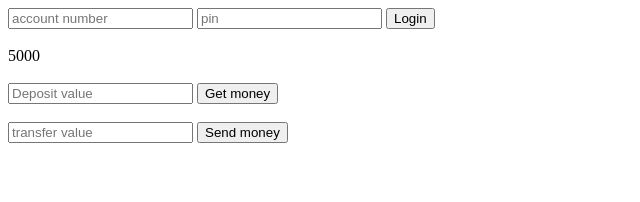
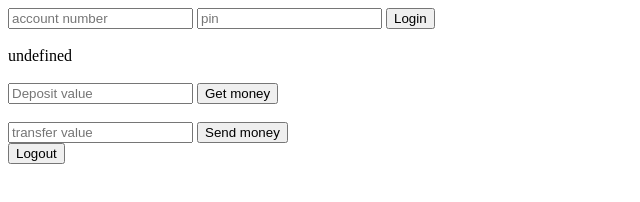
Before and after one commit to durimkepuska/todo-age3, a plain HTML site: page Sessions/JS classes/index.html in a window 1280 px wide. Both pictures are taken after a click on the button "Login". Shown: the whole page, without its empty margins (0-640 px from the left). Drawn offline with Linux system fonts and the light colour scheme.

Commit message:
logout implemented

```diff
--- a/Sessions/JS classes/bank.js
+++ b/Sessions/JS classes/bank.js
@@ -13,6 +13,10 @@ class Bank {
         } else {
             console.error("Login failed")
         }
+    }
+
+    logout() {
+        this.#loggedIn = false;
     }
 
     deposit(value) {
@@ -49,6 +53,13 @@ class Bank {
     }
 
     showBilance() {
-        return this.#bilance
+        if (this.#loggedIn) {
+            return this.#bilance
+        } else {
+            alert("fjalekalimi eshte gabim")
+            console.error("Login failed")
+            return undefined;
+        }
+
     }
 }
--- a/Sessions/JS classes/functions.js
+++ b/Sessions/JS classes/functions.js
@@ -17,8 +17,13 @@ function updateBilance() {
     document.getElementById("bilance").innerText = bank.showBilance()
 }
 
-function sendMoney(){
+function sendMoney() {
     const value = document.getElementById("transfer-value").value;
     bank.credit(+value);
     updateBilance()
 }
+
+function logout(){
+    bank.logout();
+    document.getElementById("bilance").innerText = ''
+}
--- a/Sessions/JS classes/index.html
+++ b/Sessions/JS classes/index.html
@@ -25,6 +25,8 @@
         <button onclick="sendMoney()">Send money</button>
     </div>
 </div>
+
+<div><button onclick="logout()">Logout</button></div>
 </body>
 <script src="bank.js"></script>
 <script src="functions.js"></script>
```
